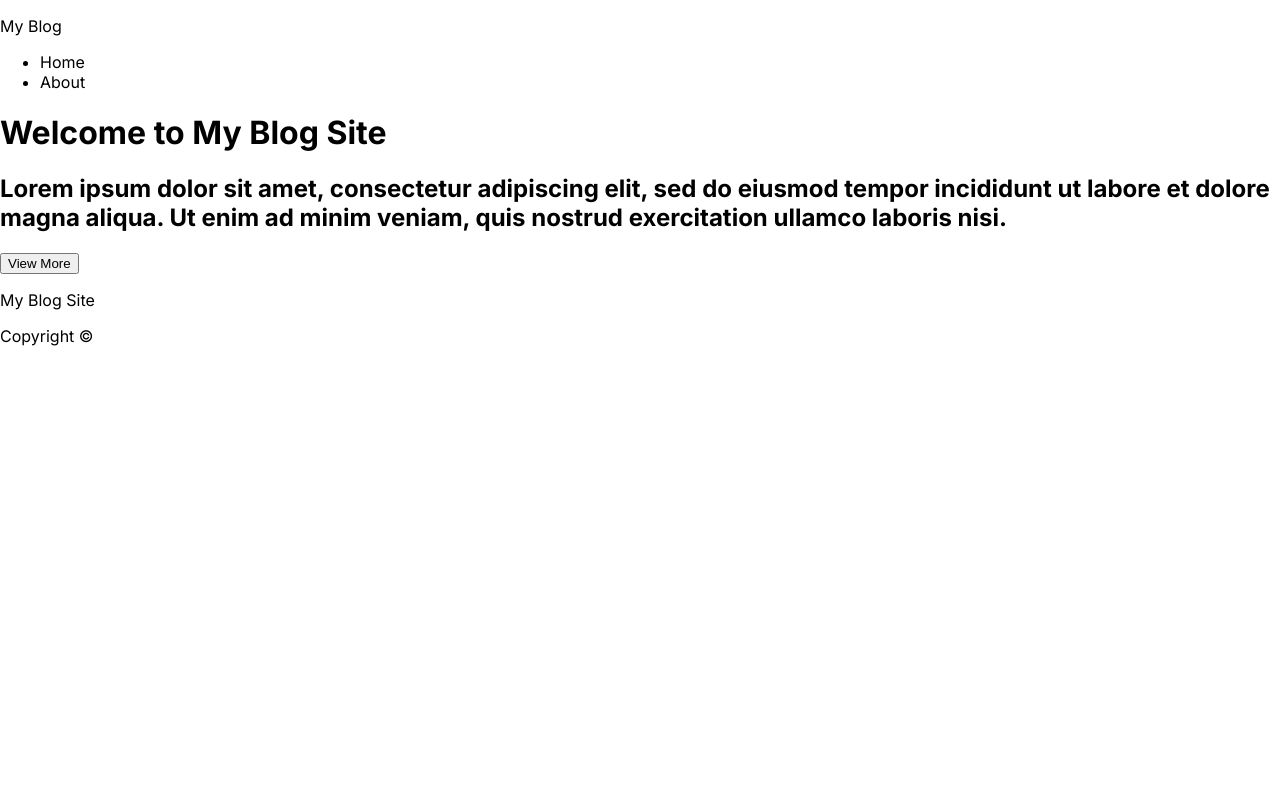
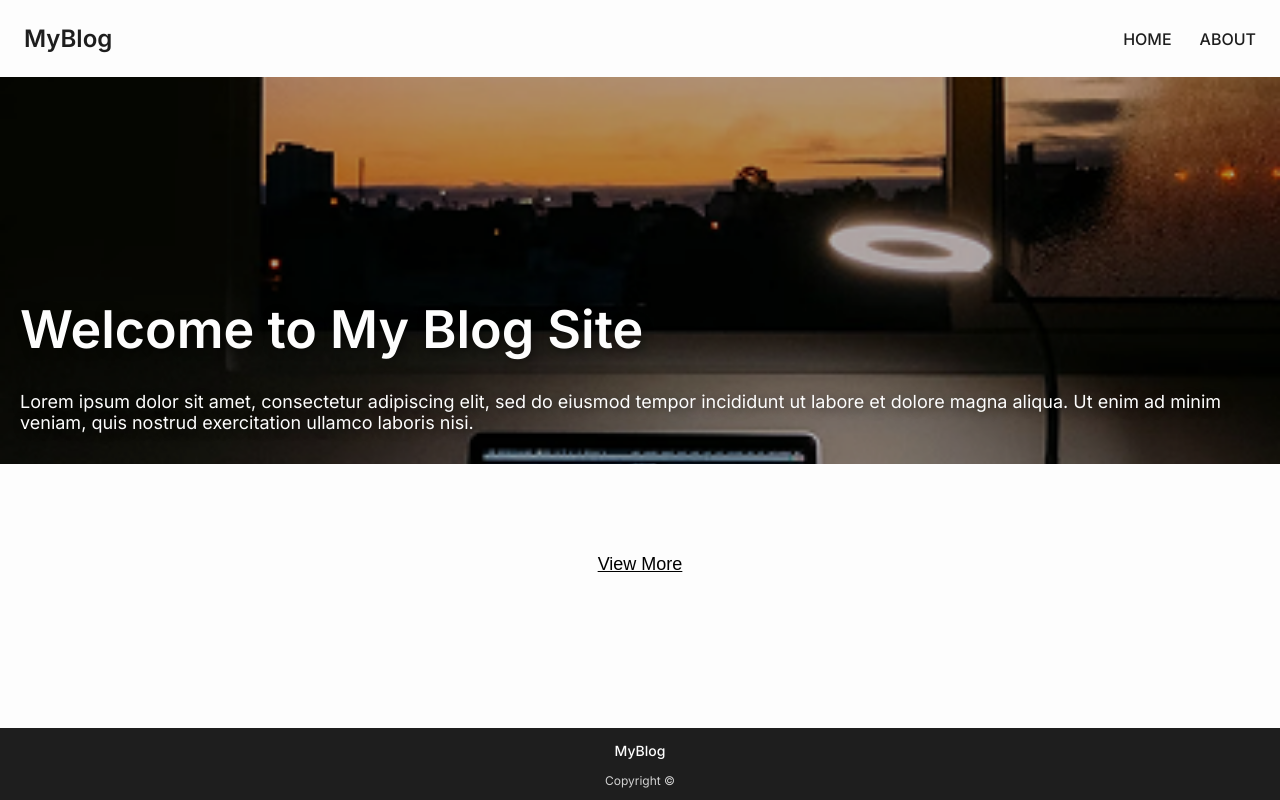
Before and after one commit to jamiewilliamsxyz/responsive-blog-home-page, a plain HTML site: page index.html in a window 1280 px wide. Drawn offline with Linux system fonts and the light colour scheme.

Commit message:
Create styles

```diff
--- a/index.html
+++ b/index.html
@@ -13,9 +13,10 @@
     <title>Responsive Blog Home Page</title>
   </head>
   <body>
+    <div>
       <!-- Navbar -->
       <nav>
-      <p class="logo-text">My Blog</p>
+        <p>MyBlog</p>
         <ul>
           <li>Home</li>
           <li>About</li>
@@ -27,9 +28,9 @@
         <p id="date-el"></p>
         <h1>Welcome to My Blog Site</h1>
         <h2>
-        Lorem ipsum dolor sit amet, consectetur adipiscing elit, sed do eiusmod
-        tempor incididunt ut labore et dolore magna aliqua. Ut enim ad minim
-        veniam, quis nostrud exercitation ullamco laboris nisi.
+          Lorem ipsum dolor sit amet, consectetur adipiscing elit, sed do
+          eiusmod tempor incididunt ut labore et dolore magna aliqua. Ut enim ad
+          minim veniam, quis nostrud exercitation ullamco laboris nisi.
         </h2>
       </div>
 
@@ -38,11 +39,14 @@
         <div id="blogs-container" class="blogs-container"></div>
         <button>View More</button>
       </main>
+    </div>
 
     <!-- Footer -->
     <footer>
-      <p>My Blog Site</p>
-      <p>Copyright &copy; <span id="copyright-year-el"></span></p>
+      <p>MyBlog</p>
+      <p class="copyright-text">
+        Copyright &copy; <span id="copyright-year-el"></span>
+      </p>
     </footer>
 
     <!-- Script -->
--- a/styles.css
+++ b/styles.css
@@ -1,4 +1,128 @@
+/* Body */
+
 body {
   margin: 0;
-  font-family: "Inter", sans-serif;
+  font-family: "Inter", Arial, Verdana, sans-serif;
+  background-color: #fdfdfd;
+  color: #1e1e1e;
+  letter-spacing: 110%;
+  display: flex;
+  height: 100vh;
+  flex-direction: column;
+  justify-content: space-between;
 }
+
+/* Navbar */
+
+nav {
+  display: flex;
+  justify-content: space-between;
+  align-items: center;
+  padding: 0 1.5em;
+}
+
+nav > p {
+  font-weight: 600;
+  font-size: 1.5rem;
+}
+
+ul {
+  list-style: none;
+  padding: 0;
+  display: flex;
+  gap: 1.75em;
+}
+
+li {
+  font-weight: 500;
+  font-size: 1rem;
+  text-transform: uppercase;
+  cursor: pointer;
+  transform: 0.3s;
+}
+
+li:hover {
+  color: #000000;
+}
+
+/* Hero */
+
+.hero {
+  box-sizing: border-box;
+  width: 100vw;
+  height: fit-content;
+  background-image: url(./images/hero-bg.png);
+  background-size: cover;
+  color: #fdfdfd;
+  padding: 15% 1.25em 1em 1.25em;
+}
+
+.hero > p {
+  text-transform: uppercase;
+}
+
+h1,
+h2 {
+  text-shadow: 2px 2px 10px rgba(0, 0, 0, 0.5);
+}
+
+h1 {
+  font-size: 3.25rem;
+  font-weight: 600;
+  line-height: 1;
+}
+
+h2 {
+  font-size: 1.125rem;
+  font-weight: 400;
+}
+
+/* Blogs */
+
+main {
+  display: flex;
+  flex-direction: column;
+  gap: 1.25em;
+}
+
+.blogs-container {
+  display: grid;
+  grid-template-columns: 1fr;
+  grid-template-rows: repeat(6, 1fr);
+  grid-column-gap: 14px;
+  grid-row-gap: 14px;
+}
+
+button {
+  text-align: center;
+  text-decoration: underline;
+  font-size: 1.125rem;
+  font-weight: 500;
+  padding: 0;
+  border: none;
+  background: none;
+  cursor: pointer;
+}
+
+button:hover {
+  color: #000000;
+}
+
+/* Footer */
+
+footer {
+  background-color: #1e1e1e;
+  color: #fdfdfd;
+  text-align: center;
+}
+
+footer > p {
+  font-weight: 500;
+  font-size: 0.875rem;
+}
+
+.copyright-text {
+  font-weight: 400;
+  font-size: 0.75rem;
+  opacity: 0.8;
+}
```
Lines whose indentation alone changed are shown as unchanged.
